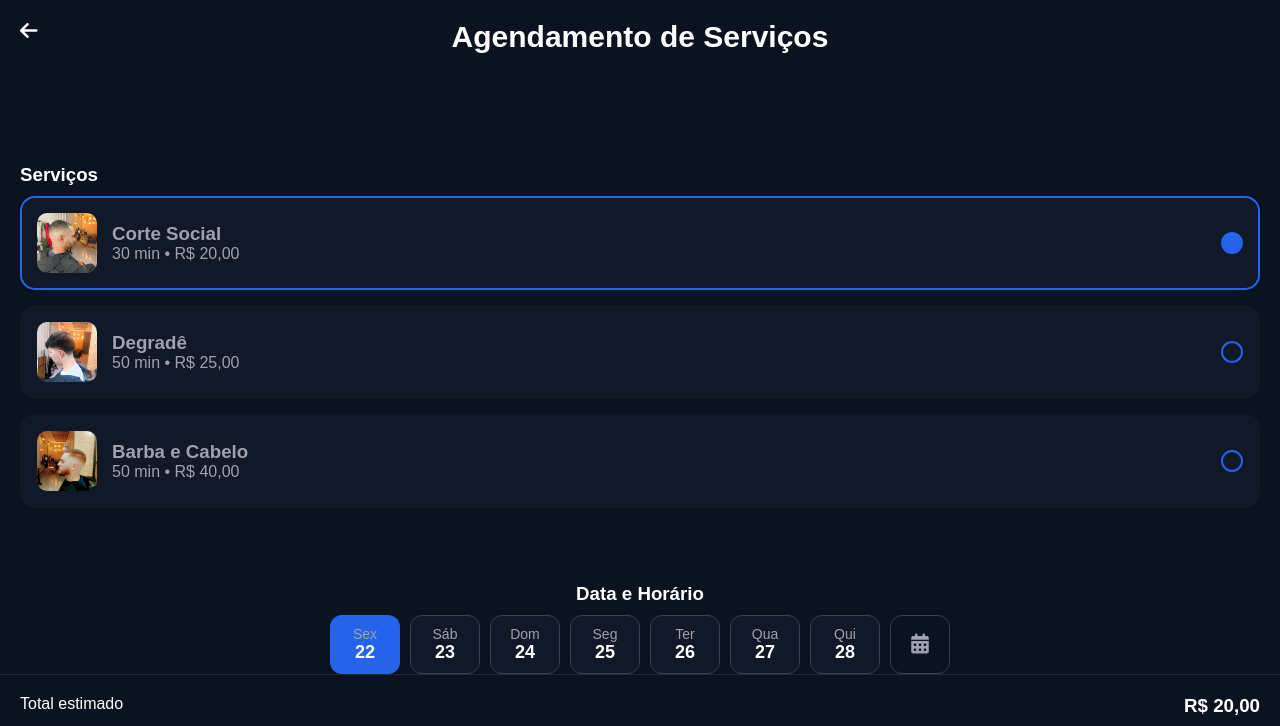
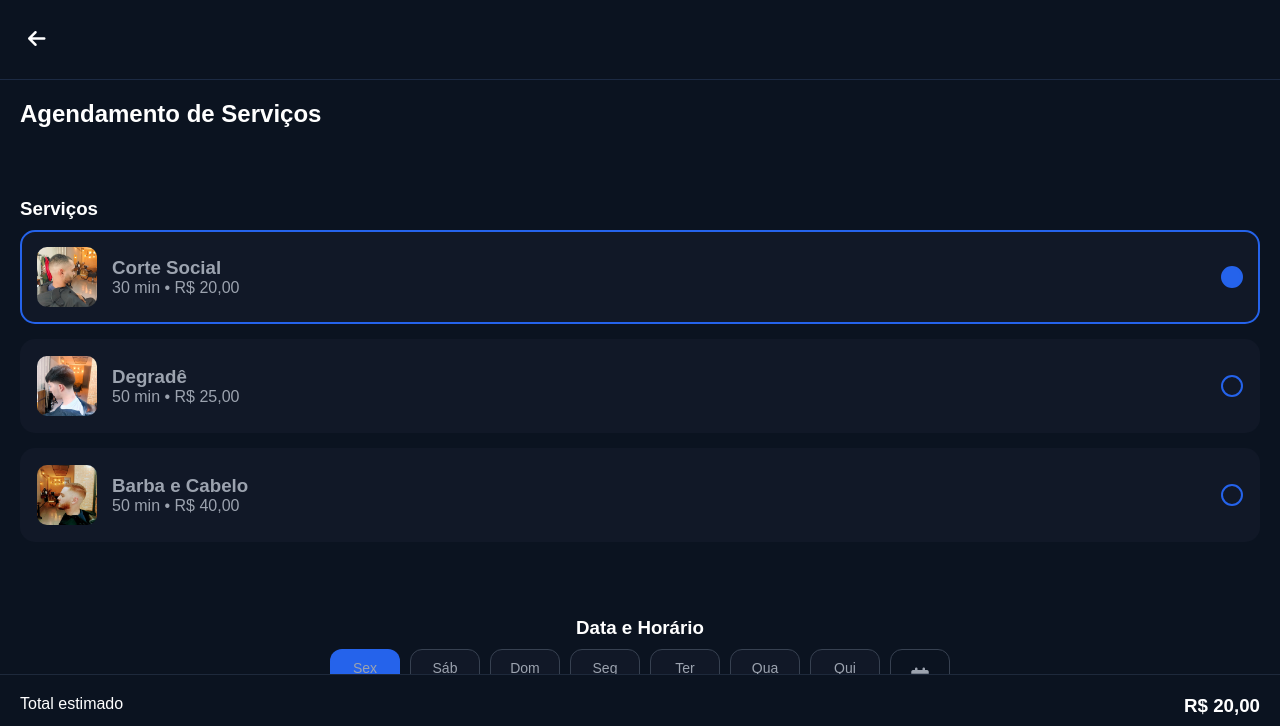
Before and after one commit to JoelsonNS/Barbearia_Medellin, a website built with Vite: page servicos.html in a window 1280 px wide. Shown: the top 726 px of the page. Built offline with nearby package versions, Linux system fonts and the light colour scheme; some packages are replaced by stand-ins of ours; no server answers; the database is empty.

Commit message:
refatorando pagian servico e agenda

```diff
--- a/css/agenda.css
+++ b/css/agenda.css
@@ -16,7 +16,7 @@ body {
 }
 
 .agenda-header {
-  height: 96px;
+  height: 80px;
   display: flex;
   align-items: center;
   padding: 0 28px;
@@ -25,7 +25,7 @@ body {
 
 .back-button {
   color: #ffffff;
-  font-size: 34px;
+  font-size: 25px;
   text-decoration: none;
 }
 
--- a/css/servicos.css
+++ b/css/servicos.css
@@ -11,18 +11,16 @@
 /*===HEADER===*/
 
 .topo {
-  position: relative;
-  padding: 20px;
-  text-align: center; /* centraliza o título */
-  font-size: 15px;
+  height: 80px;
+  display: flex;
+  align-items: center;
+  padding: 0 28px;
+  border-bottom: 1px solid #1c2a43;
 }
 
 .voltar {
-  position: absolute;
-  top: 30px;
-  left: 20px;
   color: white;
-  font-size: 20px;
+  font-size: 25px;
   text-decoration: none;
 }
 
@@ -42,6 +40,10 @@
 
 .servicos {
   padding: 20px;
+}
+
+.titulo-servicos {
+  margin-top: 25px;
 }
 
 .card-servico {
@@ -292,17 +294,10 @@
   }
 
   .topo {
-    position: relative;
-    padding: 20px;
-    text-align: center; /* centraliza o título */
+    padding: 0 28px;
   }
 
   .voltar {
-    position: absolute;
-    top: 20px;
-    left: 20px;
-    color: white;
     font-size: 20px;
-    text-decoration: none;
   }
 }
--- a/servicos.html
+++ b/servicos.html
@@ -14,17 +14,16 @@
         <a href="index.html" class="voltar">
         <i class="fa-solid fa-arrow-left"></i>
         </a>
-
-
-        <h1>Agendamento de Serviços</h1>
-
-        <h2 id="boasVindas"></h2>
-
-
-
     </header>
 
     <section class="servicos">
+
+        <div>
+            <h1>Agendamento de Serviços</h1>
+
+            <h2 id="boasVindas"></h2>
+        </div>
+
         <h3>Serviços</h3>
 
         <div class="card-servico ativo" data-preco="20">
```
Also changed, not shown: agenda.html (+3 -3 lines), js/agenda.js (+9 -9 lines).
